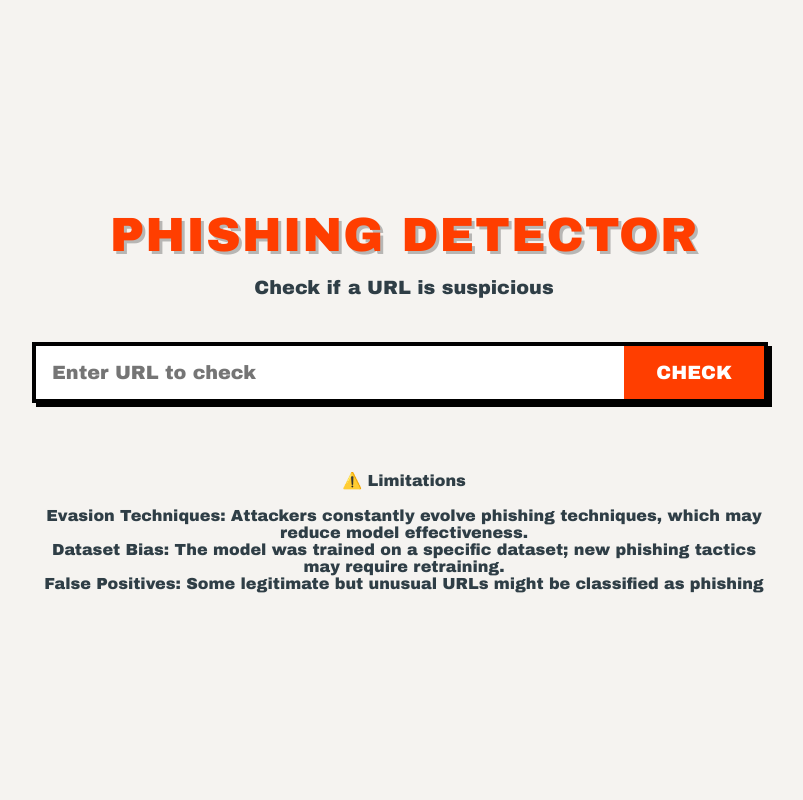
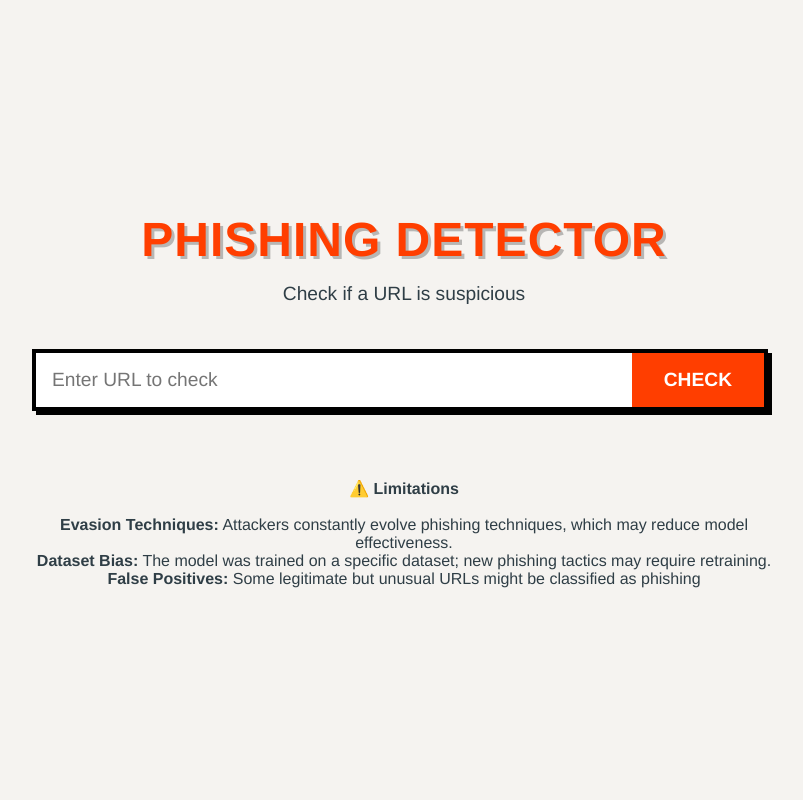
Before and after one commit to Darshit1617/phishing-detector, a Flask app: page / in a window 1280 px wide. Shown: the whole page, without its empty margins (236-1039 px from the left). Run offline with Flask 3, Linux system fonts and the light colour scheme; parts of the project's set-up code (start-up, migrations or seed data) failed here and were passed over.

Commit message:
Update style.css

```diff
--- a/static/css/style.css
+++ b/static/css/style.css
@@ -7,7 +7,7 @@
     --background-color: #f5f3f0;
     --card-color: #ffffff;
     --shadow-color: rgba(0, 0, 0, 0.25);
-    --font-main: 'Arial Black', 'Helvetica Bold', sans-serif;
+    --font-main: 'Helvetica', sans-serif;
 }
 
 * {
```
